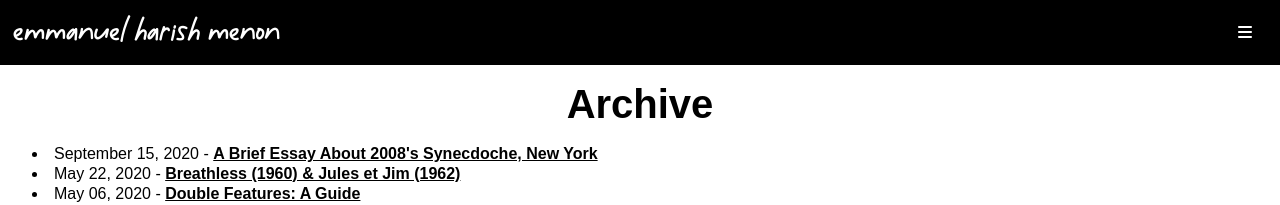
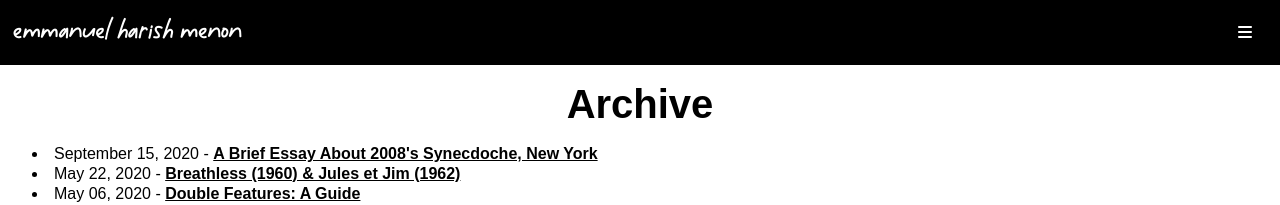
Before and after one commit to emmanuelmenon/emmanuelmenon.github.io, a Jekyll site: the page built from archive.md, in a window 1280 px wide. Shown: the top 205 px of the page. Built offline with Jekyll 4.4.1, drawn with Linux system fonts in a browser that asks for light colours; nearby versions of some CDN libraries; some web fonts are replaced.

Commit message:
Fix nav text-sizing

```diff
--- a/assets/css/styles.css
+++ b/assets/css/styles.css
@@ -176,7 +176,7 @@ nav li a {
 
 	/* navbar */
 	nav ul div.right, nav ul div.left, .right li, .left li { float: none; }
-	.logo { font-size: 1.75em; margin-top: 0.5rem; float: left; position: inherit; transform: none; }
+	.logo { font-size: 1.5em; margin-top: 0.66rem; float: left; position: inherit; transform: none; }
 	.overlayContent { display: none; }
 	nav ul li.overlayContent { width: 100%; }
 	nav {
```
